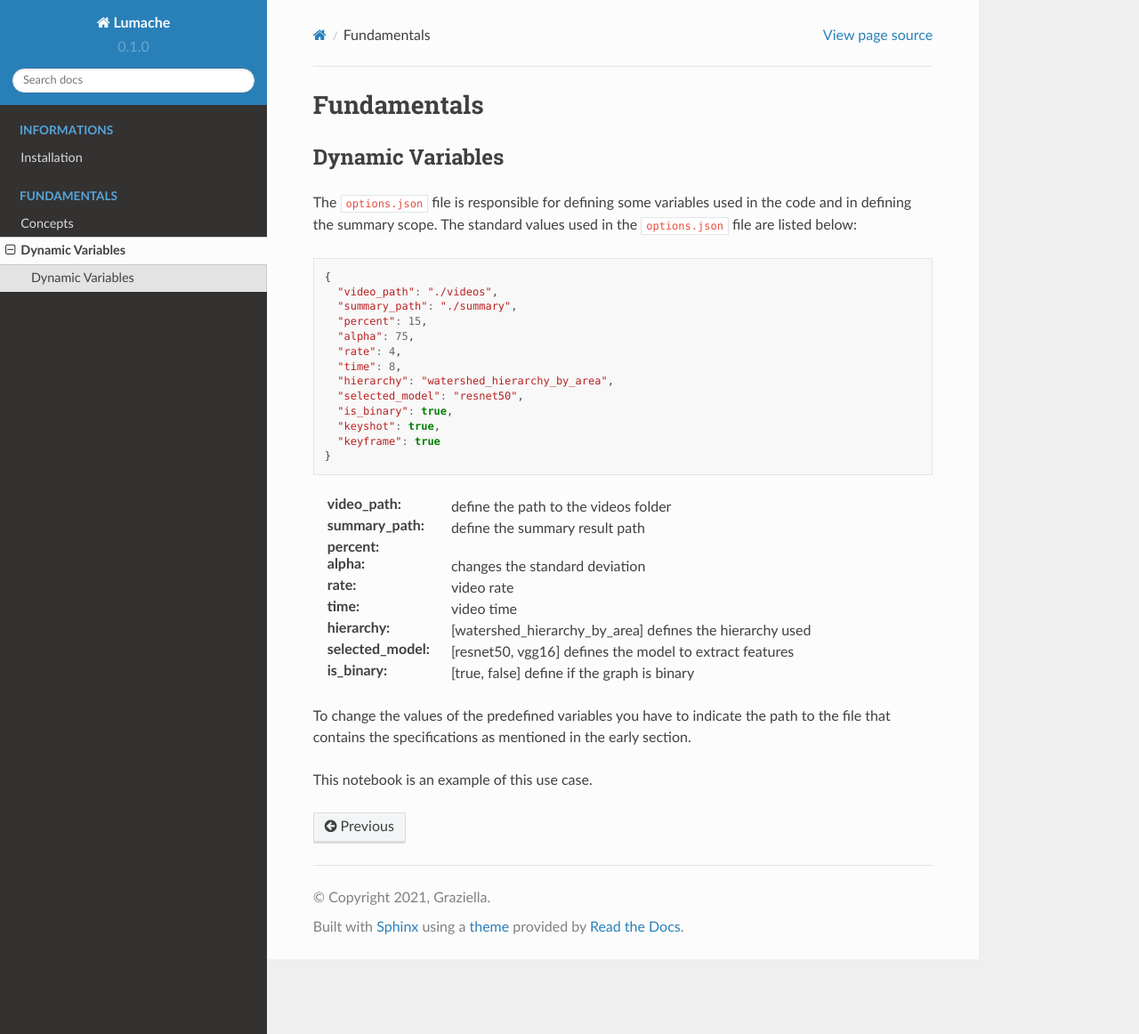
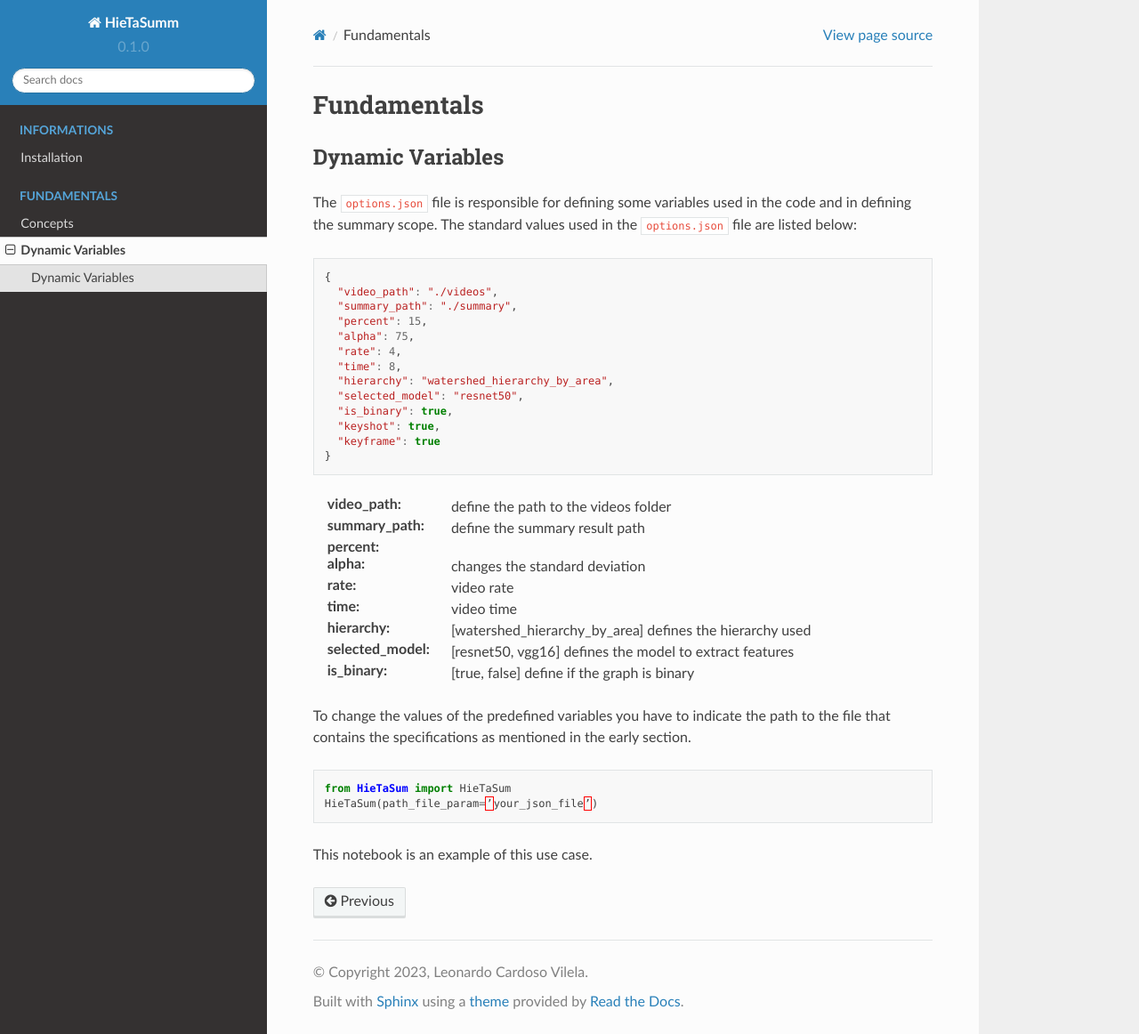
Before and after one commit to IMScience-PPGINF-PucMinas/HieTaSumm-doc, a Sphinx documentation site: the page built from docs/source/variables.rst, in a window 1280 px wide and 1162 px high. Shown: the whole window at 89% size. Built offline with Sphinx 7.4.7 and the Read the Docs theme 2.0.0, drawn with Linux system fonts in a browser that asks for light colours; pages that are not in the unit, such as notebooks, are missing from menus.

Commit message:
fix some errors

```diff
--- a/docs/source/api.rst
+++ b/docs/source/api.rst
@@ -4,4 +4,4 @@
 .. autosummary::
    :toctree: generated
 
-   lumache
+   HieTaSumm
--- a/docs/source/concepts.rst
+++ b/docs/source/concepts.rst
@@ -12,6 +12,7 @@
 From the graph generated, we compute the hierarchy using the watershed method by area and, finally, we cut the graph, keeping only the keyframes and obtaining the video summary.
 
 .. code-block:: python
+
     from HieTaSum import HieTaSum
     HieTaSum()
 
--- a/docs/source/conf.py
+++ b/docs/source/conf.py
@@ -2,9 +2,9 @@
 
 # -- Project information
 
-project = 'Lumache'
-copyright = '2021, Graziella'
-author = 'Graziella'
+project = 'HieTaSumm'
+copyright = '2023, Leonardo Cardoso Vilela'
+author = 'Leonardo Cardoso Vilela'
 
 release = '0.1'
 version = '0.1.0'
--- a/docs/source/variables.rst
+++ b/docs/source/variables.rst
@@ -39,7 +39,8 @@
 To change the values of the predefined variables you have to indicate the path to the file that contains the specifications as mentioned in the early section.
 
 .. code-block:: python
-  from HieTaSum import HieTaSum
-  HieTaSum(path_file_param=’your_json_file’)
+
+    from HieTaSum import HieTaSum
+    HieTaSum(path_file_param=’your_json_file’)
 
 This notebook is an example of this use case.
```
Also changed, not shown: docs/source/index.rst (+2 -6 lines).
